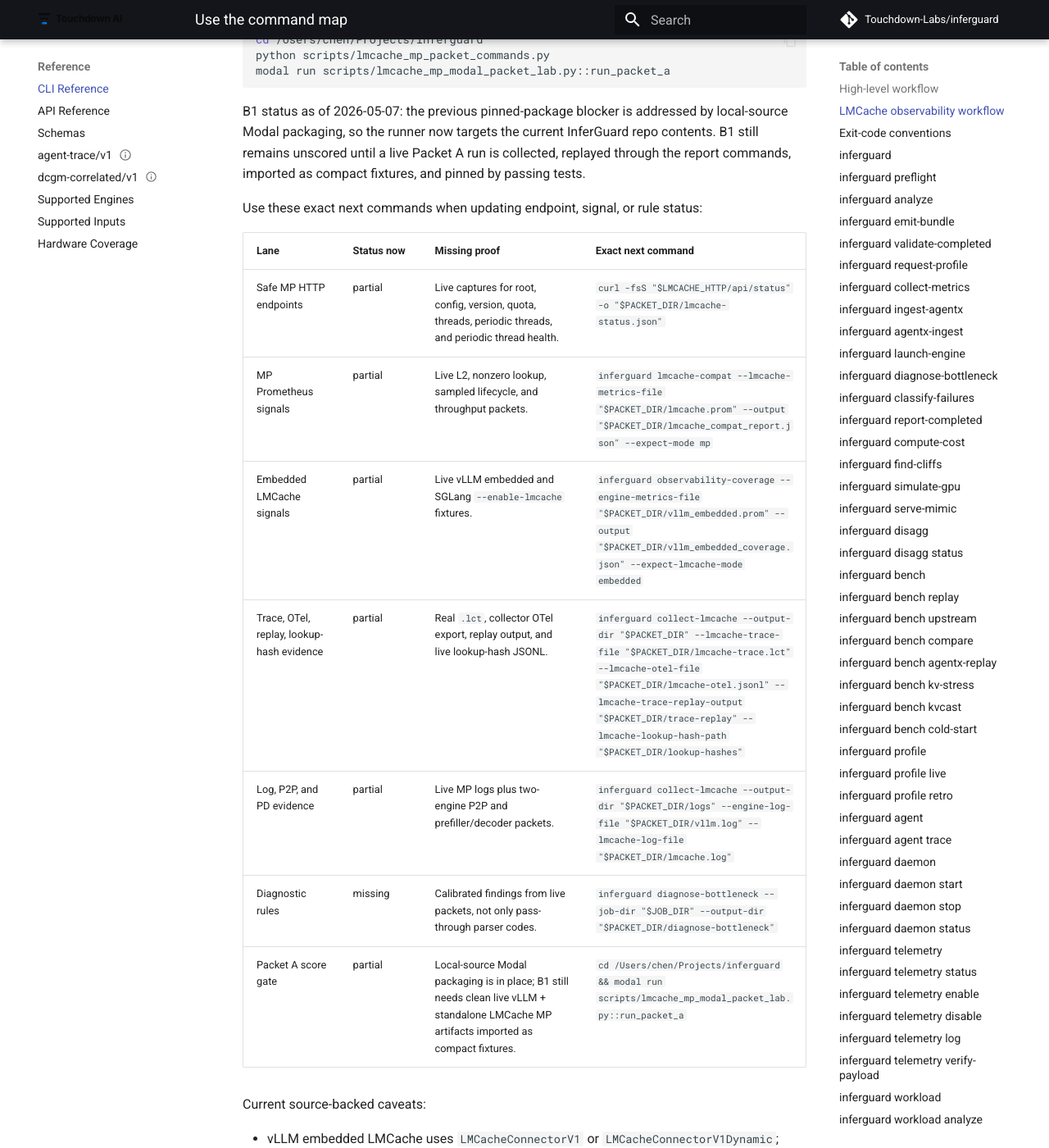
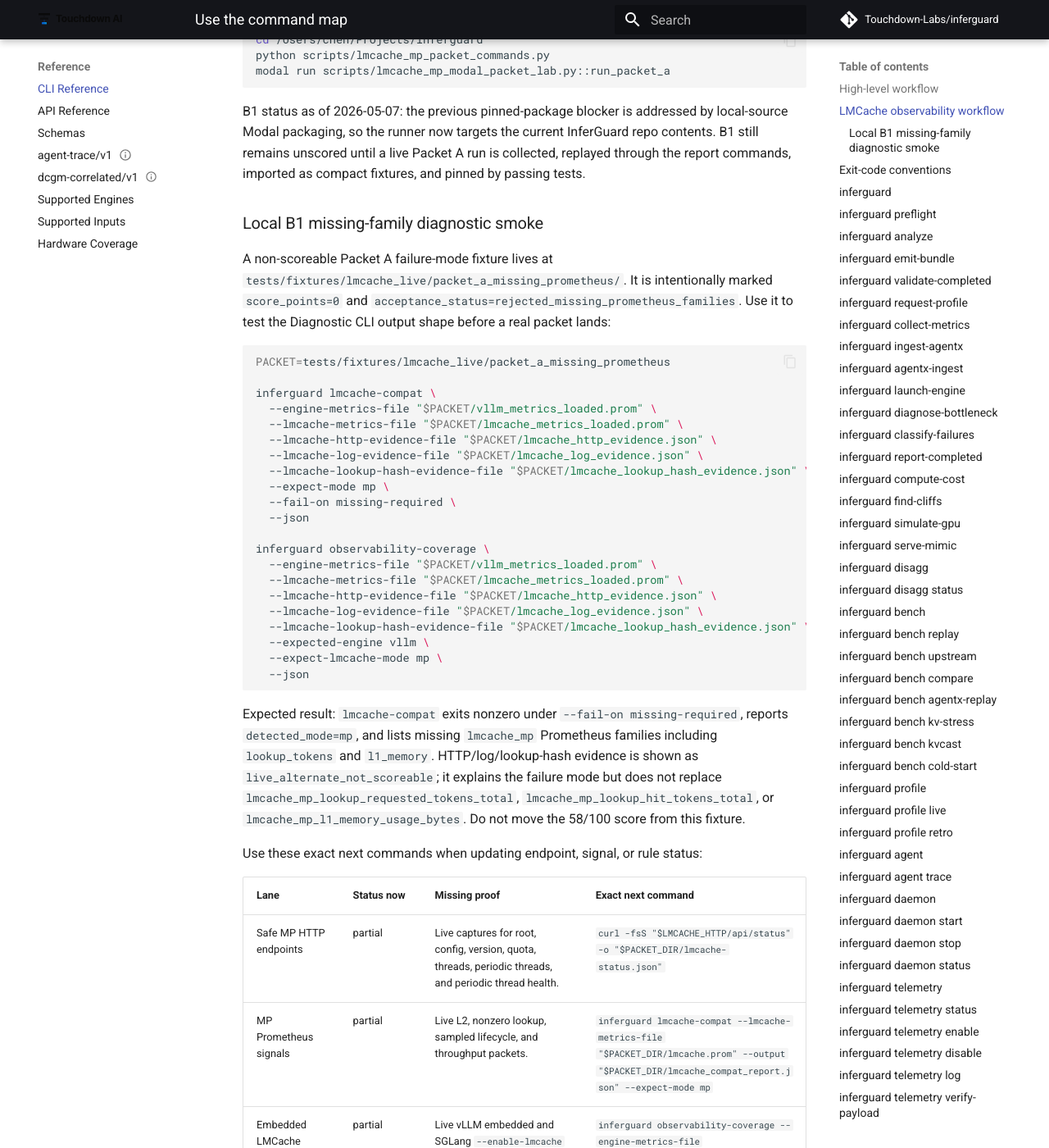
Before and after one commit to Touchdown-Labs/inferguard, an MkDocs documentation site: the page built from docs/reference/cli.md, in a window 1280 px wide and 1400 px high, scrolled down 2097 px. Shown: the whole window at 82% size. Built offline with MkDocs 1.6.1 and Material for MkDocs 9.7.7, drawn with Linux system fonts in a browser that asks for light colours; comment, search, counter and statistics services are not loaded.

Commit message:
test(lmcache): pin B1 missing-family diagnostics — Packet A fixture
tests/fixtures/lmcache_live/packet_a_missing_prometheus:
- add score-zero rejected Packet A failure-mode fixture for vLLM + standalone LMCache MP
- capture missing lookup_tokens and l1_memory Prometheus-family proof without claiming live success
- include HTTP/log/lookup-hash alternate evidence as non-scoreable context

tests/test_lmcache_diagnostic_cli.py:
- exercise collect-lmcache, lmcache-compat, observability-coverage, and diagnose-bottleneck against the fixture
- assert missing B1 Prometheus families remain strict and diagnose as not_enough_evidence

docs:
- document local B1 diagnostic smoke commands and keep coverage at 58/100
- add fixture row to the observability coverage matrix and fix the embedded observability flag example

Verification:
- uv run pytest tests/test_lmcache_diagnostic_cli.py -q
- uv run pytest tests/test_lmcache_packet.py tests/test_observability_coverage.py tests/test_diagnose_bottleneck.py tests/test_lmcache_live_fixtures.py -q
- uv run --extra dev ruff check tests/test_lmcache_diagnostic_cli.py

````diff
--- a/docs/reference/cli.md
+++ b/docs/reference/cli.md
@@ -104,6 +104,47 @@
 InferGuard repo contents. B1 still remains unscored until a live Packet A run is
 collected, replayed through the report commands, imported as compact fixtures,
 and pinned by passing tests.
+
+### Local B1 missing-family diagnostic smoke
+
+A non-scoreable Packet A failure-mode fixture lives at
+`tests/fixtures/lmcache_live/packet_a_missing_prometheus/`. It is intentionally
+marked `score_points=0` and
+`acceptance_status=rejected_missing_prometheus_families`. Use it to test the
+Diagnostic CLI output shape before a real packet lands:
+
+```bash
+PACKET=tests/fixtures/lmcache_live/packet_a_missing_prometheus
+
+inferguard lmcache-compat \
+  --engine-metrics-file "$PACKET/vllm_metrics_loaded.prom" \
+  --lmcache-metrics-file "$PACKET/lmcache_metrics_loaded.prom" \
+  --lmcache-http-evidence-file "$PACKET/lmcache_http_evidence.json" \
+  --lmcache-log-evidence-file "$PACKET/lmcache_log_evidence.json" \
+  --lmcache-lookup-hash-evidence-file "$PACKET/lmcache_lookup_hash_evidence.json" \
+  --expect-mode mp \
+  --fail-on missing-required \
+  --json
+
+inferguard observability-coverage \
+  --engine-metrics-file "$PACKET/vllm_metrics_loaded.prom" \
+  --lmcache-metrics-file "$PACKET/lmcache_metrics_loaded.prom" \
+  --lmcache-http-evidence-file "$PACKET/lmcache_http_evidence.json" \
+  --lmcache-log-evidence-file "$PACKET/lmcache_log_evidence.json" \
+  --lmcache-lookup-hash-evidence-file "$PACKET/lmcache_lookup_hash_evidence.json" \
+  --expected-engine vllm \
+  --expect-lmcache-mode mp \
+  --json
+```
+
+Expected result: `lmcache-compat` exits nonzero under
+`--fail-on missing-required`, reports `detected_mode=mp`, and lists missing
+`lmcache_mp` Prometheus families including `lookup_tokens` and `l1_memory`.
+HTTP/log/lookup-hash evidence is shown as
+`live_alternate_not_scoreable`; it explains the failure mode but does not replace
+`lmcache_mp_lookup_requested_tokens_total`,
+`lmcache_mp_lookup_hit_tokens_total`, or `lmcache_mp_l1_memory_usage_bytes`.
+Do not move the 58/100 score from this fixture.
 
 Use these exact next commands when updating endpoint, signal, or rule status:
 
````
Also changed, not shown: docs/CLI_REFERENCE.md (+41 -0 lines), docs/guides/lmcache-compatibility.md (+26 -0 lines), docs/guides/observability-coverage-matrix.md (+3 -1 lines), 10 other files.
